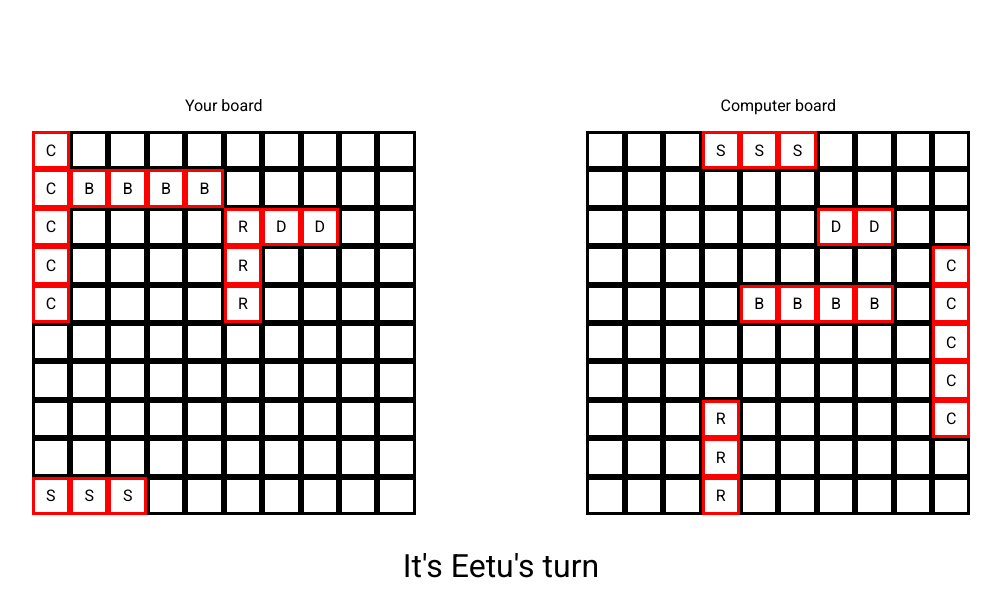
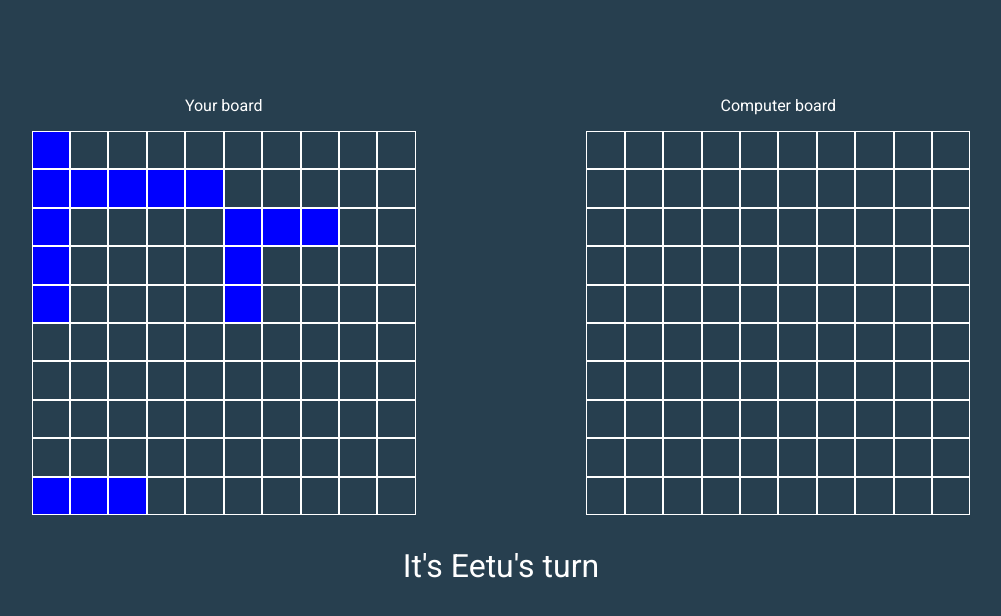
Before and after one commit to Eetub1/Battleship, a website built with webpack: page src/index.html in a window 1280 px wide. Shown: the whole page, without its empty margins (139-1140 px from the left). Built offline with nearby package versions, Linux system fonts and the light colour scheme.

Commit message:
improved the UI

```diff
--- a/src/index.html
+++ b/src/index.html
@@ -13,14 +13,14 @@
       <div class="text">
         <p>Your board</p>
       </div>
-      <div id="player1BoardContainer"></div>
+      <div id="playerBoardContainer"></div>
     </div>
 
     <div>
       <div class="text">
         <p>Computer board</p>
       </div>
-      <div id="player2BoardContainer"></div>
+      <div id="computerBoardContainer"></div>
     </div>
   </div>
 
--- a/src/index.js
+++ b/src/index.js
@@ -3,9 +3,13 @@ const Ship = require("./ship.js")
 
 import './style.css'
 
-const player1BoardContainer = document.getElementById("player1BoardContainer")
-const player2BoardContainer = document.getElementById("player2BoardContainer")
+const playerBoardContainer = document.getElementById("playerBoardContainer")
+const computerBoardContainer = document.getElementById("computerBoardContainer")
 const turnDiv = document.getElementById("turnDiv")
+
+const EMPTY_CELL = "O"
+const HIT_CELL = "H"
+const MISSED_CELL = "M"
 
 let playerBoard
 let computerBoard
@@ -20,53 +24,84 @@ function switchTurn () {
     turn = turn === playerName? computerName : playerName
 }
 
-function drawBoard(array, left=true) {
+function drawComputerBoard(array) {
     const size = array.length
-
-    left ? player1BoardContainer.textContent = "" : player2BoardContainer.textContent = ""
+    computerBoardContainer.textContent = ""
 
     for (let i = 0; i < size; i++) {
         const rowDiv = document.createElement("div")
         rowDiv.className = "boardRowDiv"
         for (let j = 0; j < size; j++) {
             const cellDiv = document.createElement("div")
-            if (array[i][j] === "O") {
-                cellDiv.className = "cellDiv borderBlack"
-            } else {
-                cellDiv.className = "cellDiv borderRed"
+            switch(array[i][j]) {
+                case HIT_CELL:
+                    cellDiv.className = "cellDiv green"
+                    break
+                case MISSED_CELL:
+                    cellDiv.className = "cellDiv red"
+                    break
+                default:
+                    cellDiv.className = "cellDiv"
+                    break
             }
-            cellDiv.textContent = array[i][j]
-            if (left) {
-                cellDiv.setAttribute("id", `${i}-${j}-${playerName}`)
-            } else {
-                cellDiv.setAttribute("id", `${i}-${j}-${computerName}`)
-            }
+            //cellDiv.textContent = array[i][j]
+            cellDiv.setAttribute("id", `${i}-${j}-${computerName}`)
             cellDiv.addEventListener("click", (event) => handleClick(event))
             rowDiv.appendChild(cellDiv)
         }
-        if (left) {
-            player1BoardContainer.appendChild(rowDiv)
-        } else {
-            player2BoardContainer.appendChild(rowDiv)
+        computerBoardContainer.appendChild(rowDiv)
+    }
+}
+
+function drawPlayerBoard(array) {
+    const size = array.length
+    playerBoardContainer.textContent = ""
+
+    for (let i = 0; i < size; i++) {
+        const rowDiv = document.createElement("div")
+        rowDiv.className = "boardRowDiv"
+        for (let j = 0; j < size; j++) {
+            const cellDiv = document.createElement("div")
+            switch(array[i][j]) {
+                case EMPTY_CELL:
+                   cellDiv.className = "cellDiv"
+                   break
+                case HIT_CELL:
+                    cellDiv.className = "cellDiv green"
+                    break
+                case MISSED_CELL:
+                    cellDiv.className = "cellDiv red"
+                    break
+                default:
+                    cellDiv.className = "cellDiv blue"
+                    break
+            }
+            //cellDiv.textContent = array[i][j]
+            cellDiv.setAttribute("id", `${i}-${j}-${playerName}`)
+            cellDiv.addEventListener("click", (event) => handleClick(event))
+            rowDiv.appendChild(cellDiv)
         }
+        playerBoardContainer.appendChild(rowDiv)
     }
+}
+
+function generateRandomCoordinates(range) {
+    let y,x
+    let areCoordinatesValid = false
+    while (!areCoordinatesValid) {
+        y = Math.floor(Math.random() * range)
+        x = Math.floor(Math.random() * range)
+        areCoordinatesValid = validateCoordinates(y, x, playerBoard.getBoard())
+        if (!areCoordinatesValid) console.log("Ei tärpänny!");
+    }
+    return [y,x]
 }
 
 function calculateComputerHit() {
     setTimeout(() => {
-        let y
-        let x
-        let areCoordinatesValid = false
-        while (!areCoordinatesValid) {
-            y = Math.floor(Math.random() * playerBoard.getBoard().length)
-            x = Math.floor(Math.random() * playerBoard.getBoard().length)
-            areCoordinatesValid = validateCoordinates(y, x, playerBoard.getBoard())
-            if (!areCoordinatesValid) console.log("Ei tärpänny!");
-        }
-
+        const [y,x] = generateRandomCoordinates(playerBoard.getBoard().length)
         playerBoard.receiveAttack(y, x)
-        drawBoard(playerBoard.getBoard())
-
+        drawPlayerBoard(playerBoard.getBoard())
         if (!checkIfGameOver()) {
             switchTurn()
             turnDiv.textContent = `It's ${turn}'s turn`
@@ -76,11 +111,12 @@ function calculateComputerHit() {
 
 function validateCoordinates(y, x, array) {
     if (y >= array.length || x >= array.length || y < 0 || x < 0) return false
-    if (array[y][x] === "M" || array[y][x] === "H") return false
+    if (array[y][x] === MISSED_CELL || array[y][x] === HIT_CELL) return false
     return true
 }
 
 function handleClick(event) {
+    if (turn !== playerName) return
     if (!checkIfGameOver()) {
         const clickInfo = event.target.id.split("-")
         const y = parseInt(clickInfo[0])
@@ -89,7 +125,7 @@ function handleClick(event) {
 
         if (whoseBoardWasClicked === playerName) return
         if (!computerBoard.receiveAttack(y, x)) return
-        drawBoard(computerBoard.getBoard(), false)
+        drawComputerBoard(computerBoard.getBoard(), false)
         if (checkIfGameOver()) return
         switchTurn()
 
@@ -120,7 +156,7 @@ function main() {
     playerBoard.placeShip(cruiser, 2, 5, false)
     playerBoard.placeShip(submarine, 9, 0, true)
     playerBoard.placeShip(destroyer, 2, 6, true)
-    drawBoard(playerBoard.getBoard())
+    drawPlayerBoard(playerBoard.getBoard())
 
     //computer
     computer = new Player("Computer")
@@ -131,7 +167,7 @@ function main() {
     computerBoard.placeShip(cruiser, 7, 3, false)
     computerBoard.placeShip(submarine, 0, 3, true)
     computerBoard.placeShip(destroyer, 2, 6, true)
-    drawBoard(computerBoard.getBoard(), false)
+    drawComputerBoard(computerBoard.getBoard(), false)
 
     turn = playerName
     turnDiv.textContent = `It's ${turn}'s turn`
--- a/src/style.css
+++ b/src/style.css
@@ -1,5 +1,6 @@
 body {
-  background-color: white;
+  background-color: #273F4F;
+  color: white;
   font-family: 'Roboto', sans-serif;
   margin: 0;
   padding: 0;
@@ -15,7 +16,7 @@ body {
   margin-top: 5rem;
 }
 
-#player1BoardContainer, #player2BoardContainer {
+#playerBoardContainer, #computerBoardContainer {
   width: 30vw;
   display: flex;
   flex-wrap: wrap;
@@ -32,20 +33,24 @@ body {
   display: flex;
   justify-content: center;
   align-items: center;
+  border: 1px solid white;
 }
 
-#player2BoardContainer .cellDiv:hover {
+.red {
+  background-color: red;
+}
+
+.green {
+  background-color: green;
+}
+
+.blue {
+  background-color: blue;
+}
+
+#computerBoardContainer .cellDiv:hover {
   background-color: rgb(214, 214, 214);
   cursor: pointer;
-}
-
-.borderRed {
-  border: 3px solid red;
-}
-
-.borderBlack {
-  border: 3px solid black;
-  color: white;
 }
 
 #turnDivContainer {
```
